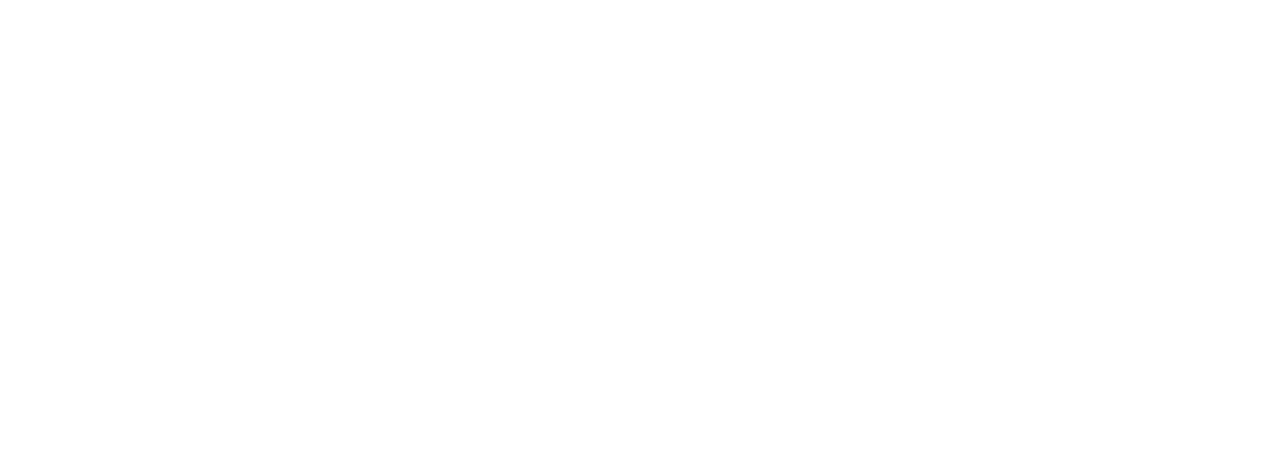
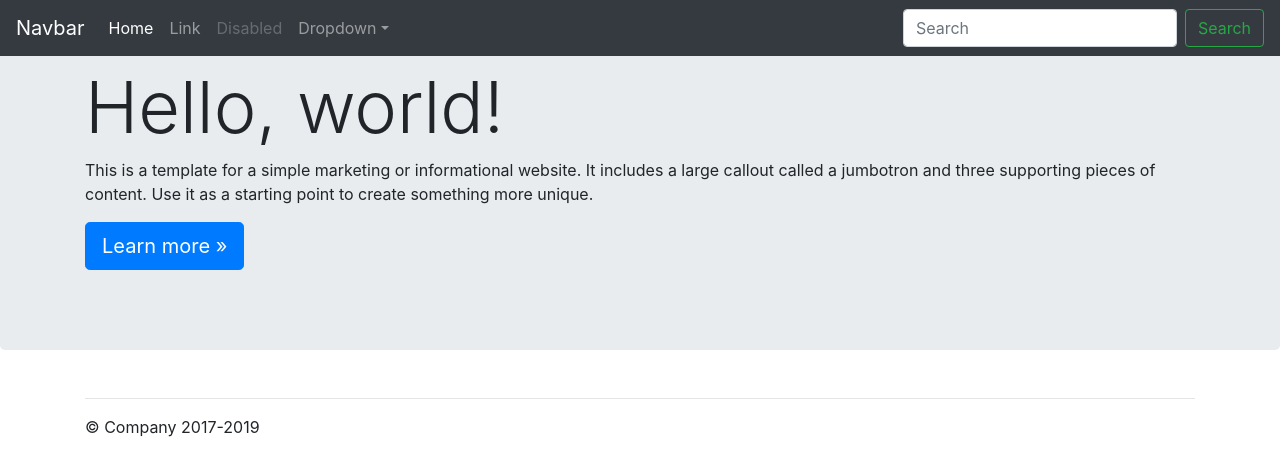
Before and after one commit to guswns8431/likelion, a Django app: page /home/ in a window 1280 px wide. Before the commit the part shown is empty. Shown: the top 476 px of the page. Run offline with Django 3.2, Linux system fonts and the light colour scheme; some libraries are stand-ins or nearby versions.

Commit message:
change design home

```diff
--- a/blog/templates/home.html
+++ b/blog/templates/home.html
@@ -1,6 +1,114 @@
-{% for blog in blogs.all %}
-    <h1> 제목 : {{blog.title}} </h1>
-    <p> 날짜 : {{blog.pub_date}} </p>
-    <p> 본문 미리보기 : {{blog.summary}}<a href="{%url 'detail' blog.id%}">...more</a></p>
-    <br><br>
-{%endfor%}
+<!doctype html>
+<html lang="en">
+  <head>
+
+    <link rel="stylesheet" href="https://stackpath.bootstrapcdn.com/bootstrap/4.3.1/css/bootstrap.min.css" integrity="sha384-ggOyR0iXCbMQv3Xipma34MD+dH/1fQ784/j6cY/iJTQUOhcWr7x9JvoRxT2MZw1T" crossorigin="anonymous">
+    <script src="https://code.jquery.com/jquery-3.3.1.slim.min.js" integrity="sha384-q8i/X+965DzO0rT7abK41JStQIAqVgRVzpbzo5smXKp4YfRvH+8abtTE1Pi6jizo" crossorigin="anonymous"></script>
+    <script src="https://cdnjs.cloudflare.com/ajax/libs/popper.js/1.14.7/umd/popper.min.js" integrity="sha384-UO2eT0CpHqdSJQ6hJty5KVphtPhzWj9WO1clHTMGa3JDZwrnQq4sF86dIHNDz0W1" crossorigin="anonymous"></script>
+    <script src="https://stackpath.bootstrapcdn.com/bootstrap/4.3.1/js/bootstrap.min.js" integrity="sha384-JjSmVgyd0p3pXB1rRibZUAYoIIy6OrQ6VrjIEaFf/nJGzIxFDsf4x0xIM+B07jRM" crossorigin="anonymous"></script>
+
+    <meta charset="utf-8">
+    <meta name="viewport" content="width=device-width, initial-scale=1, shrink-to-fit=no">
+    <meta name="description" content="">
+    <meta name="author" content="Mark Otto, Jacob Thornton, and Bootstrap contributors">
+    <meta name="generator" content="Jekyll v3.8.5">
+    <title>Jumbotron Template · Bootstrap</title>
+
+    <link rel="canonical" href="https://getbootstrap.com/docs/4.3/examples/jumbotron/">
+
+    <!-- Bootstrap core CSS -->
+<link href="/docs/4.3/dist/css/bootstrap.min.css" rel="stylesheet" integrity="sha384-ggOyR0iXCbMQv3Xipma34MD+dH/1fQ784/j6cY/iJTQUOhcWr7x9JvoRxT2MZw1T" crossorigin="anonymous">
+
+
+    <style>
+      .bd-placeholder-img {
+        font-size: 1.125rem;
+        text-anchor: middle;
+        -webkit-user-select: none;
+        -moz-user-select: none;
+        -ms-user-select: none;
+        user-select: none;
+      }
+
+      @media (min-width: 768px) {
+        .bd-placeholder-img-lg {
+          font-size: 3.5rem;
+        }
+      }
+    </style>
+    <!-- Custom styles for this template -->
+    <link href="jumbotron.css" rel="stylesheet">
+  </head>
+  <body>
+    <nav class="navbar navbar-expand-md navbar-dark fixed-top bg-dark">
+  <a class="navbar-brand" href="#">Navbar</a>
+  <button class="navbar-toggler" type="button" data-toggle="collapse" data-target="#navbarsExampleDefault" aria-controls="navbarsExampleDefault" aria-expanded="false" aria-label="Toggle navigation">
+    <span class="navbar-toggler-icon"></span>
+  </button>
+
+  <div class="collapse navbar-collapse" id="navbarsExampleDefault">
+    <ul class="navbar-nav mr-auto">
+      <li class="nav-item active">
+        <a class="nav-link" href="#">Home <span class="sr-only">(current)</span></a>
+      </li>
+      <li class="nav-item">
+        <a class="nav-link" href="#">Link</a>
+      </li>
+      <li class="nav-item">
+        <a class="nav-link disabled" href="#">Disabled</a>
+      </li>
+      <li class="nav-item dropdown">
+        <a class="nav-link dropdown-toggle" href="#" id="dropdown01" data-toggle="dropdown" aria-haspopup="true" aria-expanded="false">Dropdown</a>
+        <div class="dropdown-menu" aria-labelledby="dropdown01">
+          <a class="dropdown-item" href="#">Action</a>
+          <a class="dropdown-item" href="#">Another action</a>
+          <a class="dropdown-item" href="#">Something else here</a>
+        </div>
+      </li>
+    </ul>
+    <form class="form-inline my-2 my-lg-0">
+      <input class="form-control mr-sm-2" type="text" placeholder="Search" aria-label="Search">
+      <button class="btn btn-outline-success my-2 my-sm-0" type="submit">Search</button>
+    </form>
+  </div>
+</nav>
+
+<main role="main">
+
+  <!-- Main jumbotron for a primary marketing message or call to action -->
+  <div class="jumbotron">
+    <div class="container">
+      <h1 class="display-3">Hello, world!</h1>
+      <p>This is a template for a simple marketing or informational website. It includes a large callout called a jumbotron and three supporting pieces of content. Use it as a starting point to create something more unique.</p>
+      <p><a class="btn btn-primary btn-lg" href="#" role="button">Learn more &raquo;</a></p>
+    </div>
+  </div>
+
+  <div class="container">
+    <!-- Example row of columns -->
+    <div class="row">
+    {% for blog in blogs.all %}
+      <div class="col-md-4">
+
+        <h1> 제목 : {{blog.title}} </h1>
+        <p> 날짜 : {{blog.pub_date}} </p>
+        <p> 본문 미리보기 : {{blog.summary}}</p>
+        <p><a class="btn btn-secondary" href="{%url 'detail' blog.id%}" role="button">View details &raquo;</a></p>
+        <br><br>
+      </div>
+    {%endfor%}
+
+    </div>
+
+    <hr>
+
+  </div> <!-- /container -->
+
+</main>
+
+<footer class="container">
+  <p>&copy; Company 2017-2019</p>
+</footer>
+<script src="https://code.jquery.com/jquery-3.3.1.slim.min.js" integrity="sha384-q8i/X+965DzO0rT7abK41JStQIAqVgRVzpbzo5smXKp4YfRvH+8abtTE1Pi6jizo" crossorigin="anonymous"></script>
+      <script>window.jQuery || document.write('<script src="/docs/4.3/assets/js/vendor/jquery-slim.min.js"><\/script>')</script><script src="/docs/4.3/dist/js/bootstrap.bundle.min.js" integrity="sha384-xrRywqdh3PHs8keKZN+8zzc5TX0GRTLCcmivcbNJWm2rs5C8PRhcEn3czEjhAO9o" crossorigin="anonymous"></script></body>
+</html>
--- a/blog/templates/index.html
+++ b/blog/templates/index.html
@@ -48,8 +48,7 @@
       <h3 class="masthead-brand">멋사 블로그</h3>
       <nav class="nav nav-masthead justify-content-center">
         <a class="nav-link active" href="#">Home</a>
-        <a class="nav-link" href="#">Features</a>
-        <a class="nav-link" href="#">Contact</a>
+        <a class="nav-link" href="{%url 'home'%}">Blog</a>
       </nav>
     </div>
   </header>
```
Also changed, not shown: db.sqlite3.
